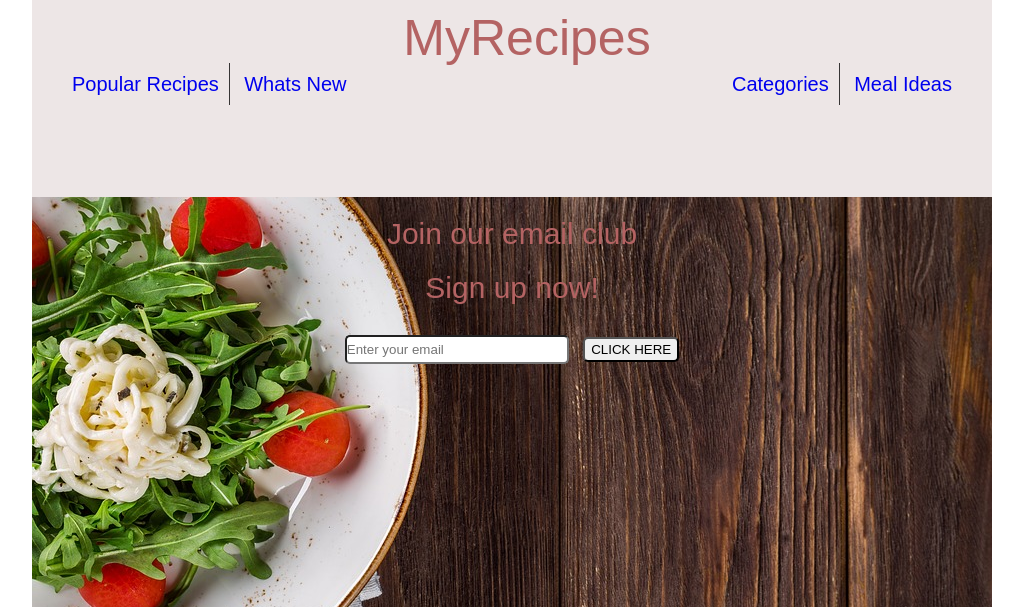
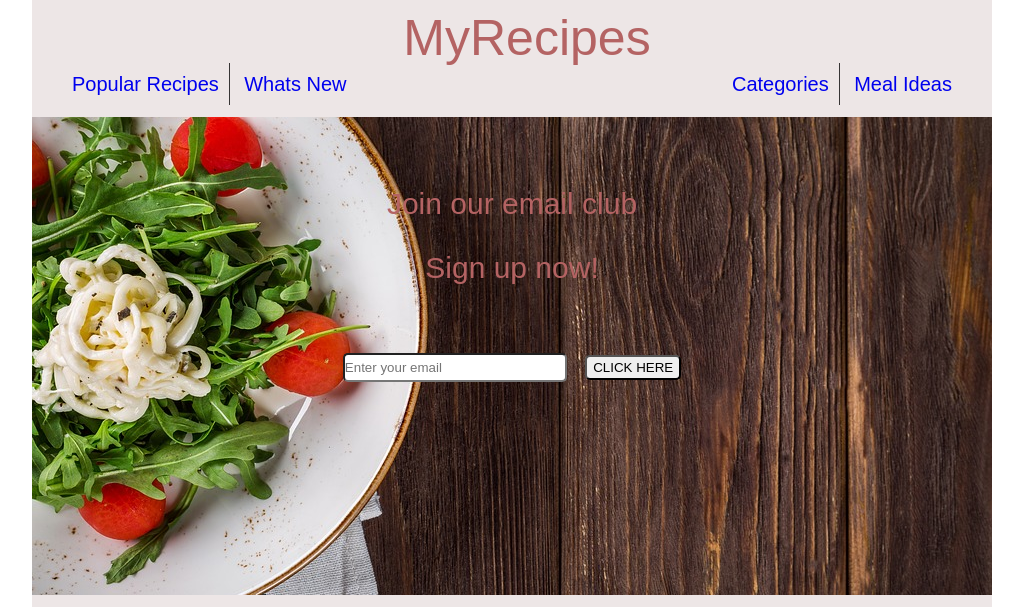
Before and after one commit to Suraj171198/My-recipes, a plain HTML site: page index.html in a window 1280 px wide. Shown: the part 123-730 px from the top of the page, without its empty margins (128-1151 px from the left). Drawn offline with Linux system fonts and the light colour scheme.

Commit message:
Enhancement

```diff
--- a/assests/css/styl.css
+++ b/assests/css/styl.css
@@ -11,7 +11,7 @@
  	text-decoration: none;
  }
  header{
- 	height: 300px;
+ 	height: 220px;
  	padding-top: 20px;
  }
  ul{
@@ -70,9 +70,9 @@
 	   background-image : url('../images/backgroun.jpg');
        height: 438px;
      }
-#main p{
+#main{
 	margin: 0;
-	padding-top: 20px;
+	padding-top: 40px;
 	color: #b46363;
 	text-align: center;
 	font-size: 30px;
```
